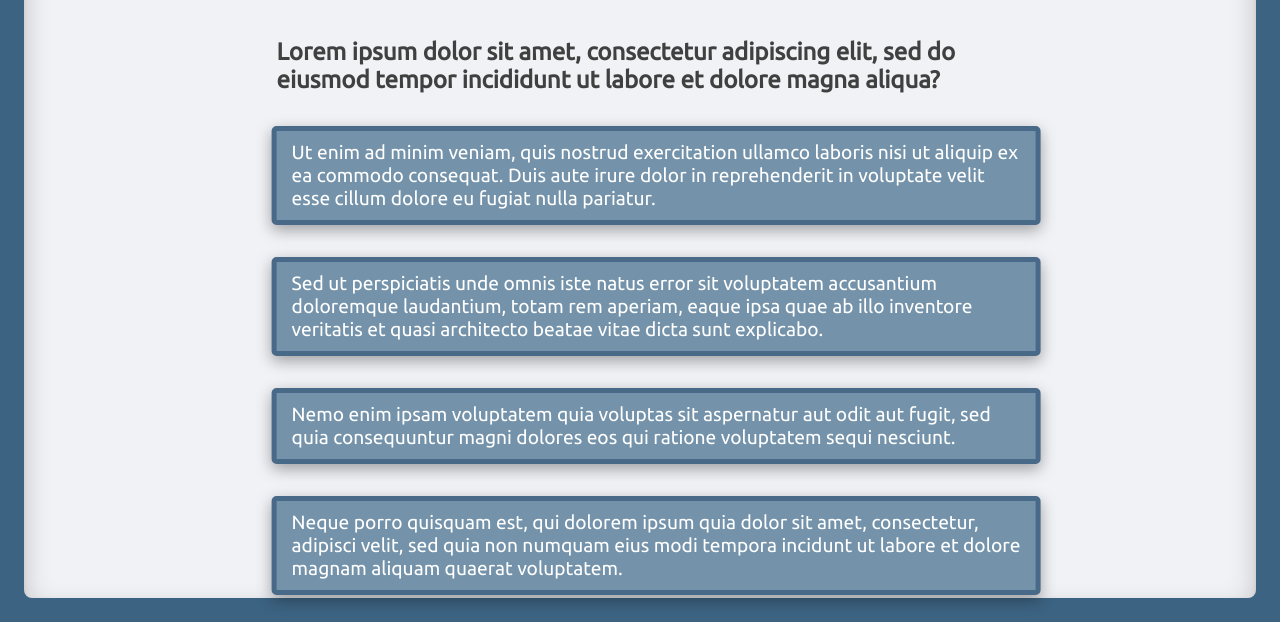
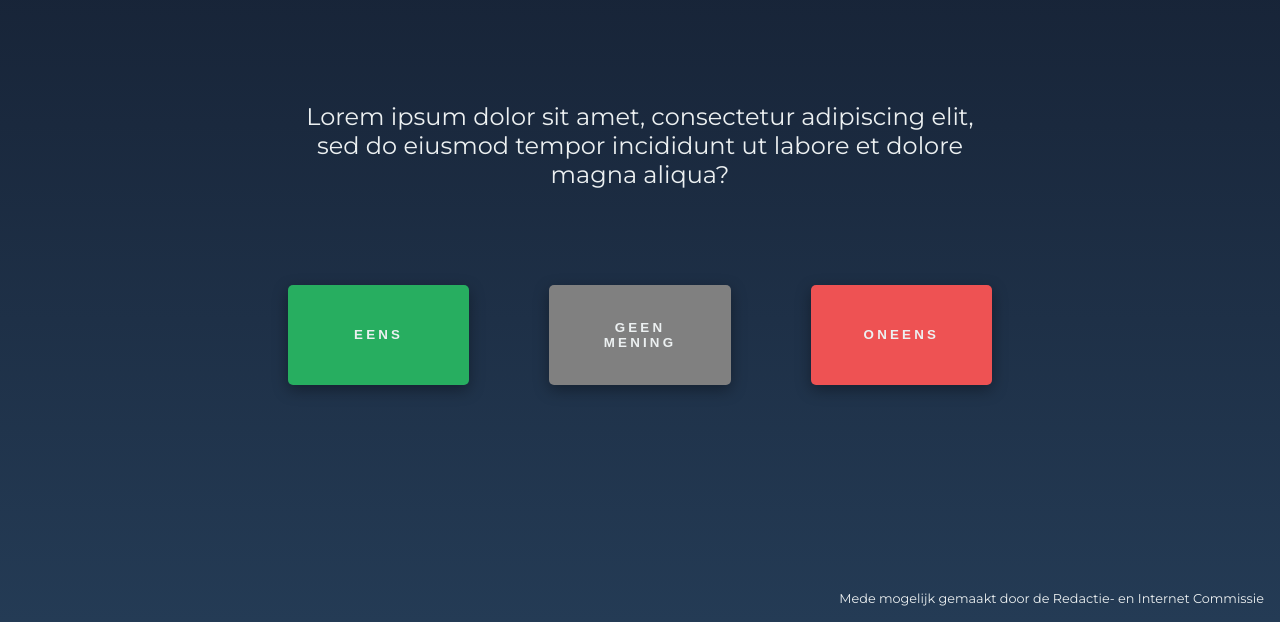
Before and after one commit to olledejong/CommissieWijzer, a plain HTML site: page index.html in a window 1280 px wide. Shown: the part 178-800 px from the top of the page. Drawn offline with nearby package versions, Linux system fonts and the light colour scheme.

Commit message:
Changed the design to Agree/Disagree format.

```diff
--- a/index.html
+++ b/index.html
@@ -1,7 +1,9 @@
+<!-- By Olle de Jong -->
 <!DOCTYPE html>
 <html lang="en">
 <head>
     <link rel="preconnect" href="https://fonts.gstatic.com">
+    <link href="https://fonts.googleapis.com/css2?family=Montserrat&display=swap" rel="stylesheet">
     <link href="https://fonts.googleapis.com/css2?family=Ubuntu&display=swap" rel="stylesheet">
     <script src="https://code.jquery.com/jquery-3.3.1.js"></script>
     <script src="https://cdnjs.cloudflare.com/ajax/libs/font-awesome/5.8.2/js/all.min.js"></script>
@@ -11,33 +13,19 @@
     <title>De CommissieWijzer</title>
 </head>
 <body>
-<div id="container">
-    <div id="container-content">
+    <div id="container">
+        <img alt="vijfje-logo" src="assets/logo.png">
         <h1>De enige echte Vijfje CommissieWijzer</h1>
         <h2>Welke commissie past er bij jou?</h2>
-    </div>
-    <div id="quiz-content">
-        <div class="row question">
-            <h2>Lorem ipsum dolor sit amet, consectetur adipiscing elit, sed do eiusmod tempor incididunt ut labore et dolore magna aliqua?</h2>
-        </div>
-        <div id="ans1" class="row answer">
-            <div></div>
-            Ut enim ad minim veniam, quis nostrud exercitation ullamco laboris nisi ut aliquip ex ea commodo consequat. Duis aute irure dolor in reprehenderit in voluptate velit esse cillum dolore eu fugiat nulla pariatur.
-        </div>
-        <div id="ans2" class="row answer">
-            Sed ut perspiciatis unde omnis iste natus error sit voluptatem accusantium doloremque laudantium, totam rem aperiam, eaque ipsa quae ab illo inventore veritatis et quasi architecto beatae vitae dicta sunt explicabo.
-        </div>
-        <div id="ans3" class="row answer">
-            Nemo enim ipsam voluptatem quia voluptas sit aspernatur aut odit aut fugit, sed quia consequuntur magni dolores eos qui ratione voluptatem sequi nesciunt.
-        </div>
-        <div id="ans4" class="row answer">
-            Neque porro quisquam est, qui dolorem ipsum quia dolor sit amet, consectetur, adipisci velit, sed quia non numquam eius modi tempora incidunt ut labore et dolore magnam aliquam quaerat voluptatem.
-        </div>
-        <div class="row submit">
-            <button id="back" disabled><i class="fas fa-arrow-left"></i>Vorige</button>
-            <button id="proceed" disabled>Volgende<i class="fas fa-arrow-right"></i></button>
+        <div id="quiz-content">
+            <div class="question">
+                <h2>Lorem ipsum dolor sit amet, consectetur adipiscing elit, sed do eiusmod tempor incididunt ut labore et dolore magna aliqua?</h2>
+            </div>
+            <button id="agree" class="submit">Eens</button>
+            <button id="undecided" class="submit">Geen mening</button>
+            <button id="disagree" class="submit">Oneens</button>
         </div>
     </div>
-</div>
 </body>
+<footer>Mede mogelijk gemaakt door de Redactie- en Internet Commissie</footer>
 </html>
--- a/main.css
+++ b/main.css
@@ -6,116 +6,91 @@
 }
 
 body, html {
+    color: #ecf0f1;
     height: 100%;
     min-height: 100%;
     overflow: hidden;
-    font-family: 'Ubuntu', sans-serif;
-    background-color: #3c6382;
+    font-family: 'Montserrat', sans-serif;
+    background: linear-gradient(to top, #243B55, #141E30);
+}
 
+#container img {
+    width: 7rem;
+    position: absolute;
+    left: 0;
 }
 
 #container {
-    background-color: #f1f2f6;
-    box-shadow: rgba(0, 0, 0, 0.2) 0 12px 28px 0 inset, rgba(0, 0, 0, 0.1) 0 2px 4px 0 inset, rgba(255, 255, 255, 0.05) 0 0 0 1px inset;
+    text-align: center;
     position: fixed;
     left: 50%;
     top: 50%;
     transform: translate(-50%, -50%);
-    width: calc(100% - 3rem);
-    height: calc(100% - 3rem);
-    border-radius: 8px;
+    width: calc(100% - 6rem);
+    height: calc(100% - 5rem);
 }
 
-#container-content {
-    text-align: center;
-    color: #404040;
-    position: absolute;
-    left: 50%;
-    top: 50%;
-    transform: translate(-50%, -50%);
-    width: calc(100% - 2rem);
-    height: calc(100% - 2rem);
-}
-
-#container-content h1 {
-    margin: 25px 0 5px 0;
+#container h1 {
+    margin: 1.4rem 0 0.5rem 0;
     font-weight: 600;
     font-size: 2rem;
 }
 
-#container-content h2 {
-    margin: 10px 0 0 0;
+#container h2 {
+    margin: 0.8rem 0 0 0;
     font-weight: 400;
     font-size: 1.5rem;
 }
 
 #quiz-content {
     display: grid;
-    grid-template-rows: 0.5fr 1fr 1fr 1fr 1fr 0.5fr;
-    height: 75%;
-    position: relative;
-    width: 65%;
+    grid-template-rows: 0.5fr 1fr;
+    grid-template-columns: 1fr 1fr 1fr;
+    position: absolute;
+    width: 55vw;
     left: 50%;
-    transform: translateX(-50%);
-    top: 10rem;
-    margin: 1rem;
+    transform: translate(-50%, -45%);
+    top: 50%;
+    grid-gap: 6rem 5rem;
 }
 
-#quiz-content .row {
-    margin: 1rem;
-    padding: 10px 15px;
-    color: #404040;
-}
-
-.selected {
-    transform: scale(1.07);
+#quiz-content .question {
+    grid-column: 1 / 4;
 }
 
 #quiz-content .answer {
-    box-shadow: rgba(0, 0, 0, 0.35) 0 5px 15px;
-    border: 5px #486987 solid;
-    background-color: #7493aa;
-    border-radius: 5px;
-    color: white;
-    font-size: 1.2rem;
-    font-weight: 400;
-    transition: 0.2s ease-out;
-    cursor: pointer;
+    text-align: center;
 }
 
-#quiz-content .submit {
-    margin: 1rem 0;
+.question h2 {
+
 }
 
-#quiz-content .question {
-    text-align: left;
-    padding: 0 5px;
-    border-radius: 5px;
-}
-
-#quiz-content .submit button {
+#quiz-content button {
     transition: 0.2s ease-out;
     box-shadow: rgba(0, 0, 0, 0.35) 0 5px 15px;
     outline: none;
     padding: 20px 30px;
     border: none;
+    color: #ecf0f1;
+    background-color: grey;
     border-radius: 5px;
     text-transform: uppercase;
-    color: whitesmoke;
-    letter-spacing: 2px;
-    font-weight: 600;
+    letter-spacing: .2rem;
+    font-weight: 800;
     cursor: pointer;
 }
 
-#quiz-content .submit button#proceed {
-    float: right;
-    background: grey;
+#quiz-content button:hover {
+    transform: translateY(-.3rem);
 }
 
-#quiz-content .submit button#back {
-    float: left;
-    /*background: #ee5253;*/
-    background: grey;
+button#agree {
+    background: #27ae60;
+}
+
+button#disagree {
+    background: #ee5253;
 }
 
 #quiz-content .submit button#back svg {
@@ -125,3 +100,11 @@ body, html {
 #quiz-content .submit button#proceed svg {
     margin: 0 0 0 1rem;
 }
+
+footer {
+    position: fixed;
+    bottom: 0;
+    right: 0;
+    margin: 1rem;
+    font-size: 0.8rem;
+}
--- a/main.js
+++ b/main.js
@@ -1,31 +1,5 @@
 $(document).ready( () => {
 
-    /**
-     * Click on an answer results in unselecting all possible
-     * answers, thereafter the clicked one is selected again.
-     */
-    $(document).on("click", ".answer", (e) => {
-        let answer = $('#' + e.target.id);
-
-        if (answer.hasClass("selected")) {
-            answer.removeClass("selected");
-
-            // make proceed button inactive
-            $("#proceed").css("background", "grey").prop("disabled", true);
-        } else {
-            $(".answer").removeClass("selected");
-            answer.addClass("selected");
-
-            // make proceed button active
-            $("#proceed").css("background", "#27ae60").prop("disabled", false);
-        }
-    })
-
-    /**
-     * On click proceed button, reset stuff
-     */
-    $(document).on("click", "#proceed", () => {
-        console.log("proceeding!")
-    })
+    console.log("JS is working.")
 
 });
```
Also changed, not shown: assets/logo.png (added).
